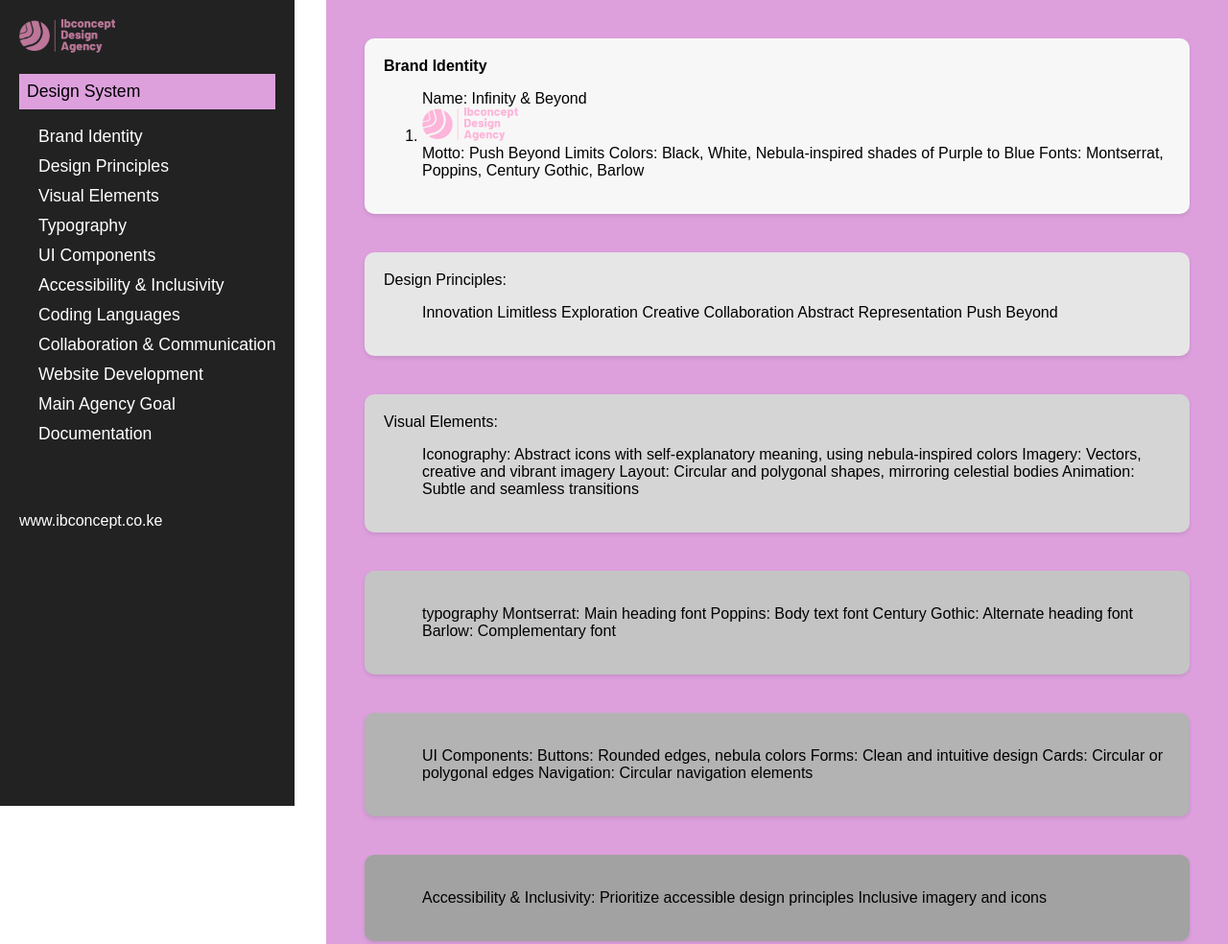
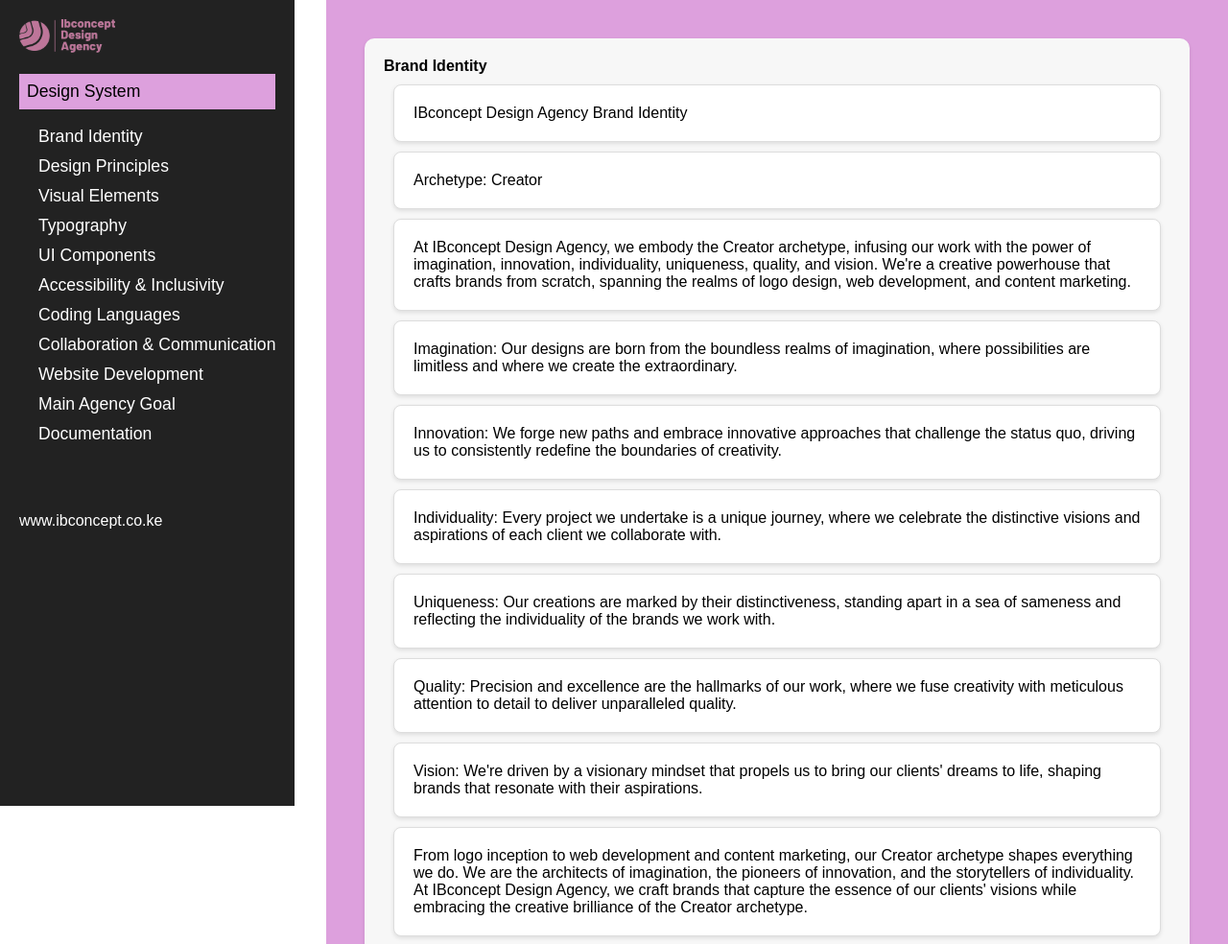
Before and after one commit to ibconcept/ibconceptdesignsystem, a plain HTML site: page index.html in a window 1280 px wide. Shown: the top 984 px of the page at 96% size. Drawn offline with Linux system fonts and the light colour scheme.

Commit message:
Update index.html

```diff
--- a/index.html
+++ b/index.html
@@ -29,11 +29,16 @@
         <main>
         <section id="brand">
           <b>Brand Identity</b>
-           <ol> Name: Infinity & Beyond
-            <li><a href="www.ibconcept.co.ke"> <img src="logo.png" alt="IBconceptlogo"></a></li>
-Motto: Push Beyond Limits
-Colors: Black, White, Nebula-inspired shades of Purple to Blue
-Fonts: Montserrat, Poppins, Century Gothic, Barlow</ol>
+           <div class="card">IBconcept Design Agency Brand Identity</div>
+  <div class="card">Archetype: Creator</div>
+  <div class="card">At IBconcept Design Agency, we embody the Creator archetype, infusing our work with the power of imagination, innovation, individuality, uniqueness, quality, and vision. We're a creative powerhouse that crafts brands from scratch, spanning the realms of logo design, web development, and content marketing.</div>
+  <div class="card">Imagination: Our designs are born from the boundless realms of imagination, where possibilities are limitless and where we create the extraordinary.</div>
+  <div class="card">Innovation: We forge new paths and embrace innovative approaches that challenge the status quo, driving us to consistently redefine the boundaries of creativity.</div>
+  <div class="card">Individuality: Every project we undertake is a unique journey, where we celebrate the distinctive visions and aspirations of each client we collaborate with.</div>
+  <div class="card">Uniqueness: Our creations are marked by their distinctiveness, standing apart in a sea of sameness and reflecting the individuality of the brands we work with.</div>
+  <div class="card">Quality: Precision and excellence are the hallmarks of our work, where we fuse creativity with meticulous attention to detail to deliver unparalleled quality.</div>
+  <div class="card">Vision: We're driven by a visionary mindset that propels us to bring our clients' dreams to life, shaping brands that resonate with their aspirations.</div>
+  <div class="card">From logo inception to web development and content marketing, our Creator archetype shapes everything we do. We are the architects of imagination, the pioneers of innovation, and the storytellers of individuality. At IBconcept Design Agency, we craft brands that capture the essence of our clients' visions while embracing the creative brilliance of the Creator archetype.</div>
         </section>
         <section id="principles">
            Design Principles:
```
